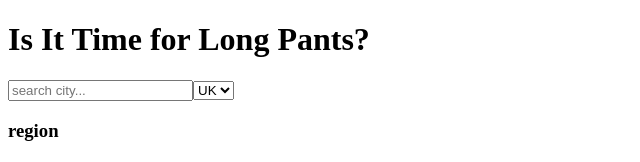
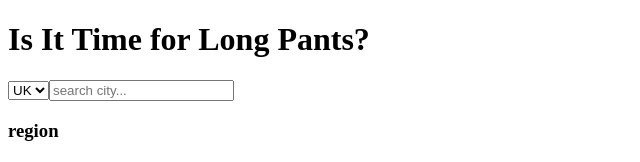
Before and after one commit to nadjaob/weather-app, a React (Create React App) app: page / in a window 1280 px wide. Shown: the top 162 px of the page, without its empty margins (0-640 px from the left). Built offline with nearby package versions, Linux system fonts and the light colour scheme; no server answers; the HTML template or start-up script is replaced by a standard one.

Commit message:
change layout

```diff
--- a/src/App.js
+++ b/src/App.js
@@ -18,12 +18,12 @@ const App = () => {
   useEffect(() => {
     const getData = async () => {
       const { data } = await axios.get(`/London,UK?key=${key}`) // * <-- replace with your endpoint
-      console.log(data.currentConditions.conditions)
+      console.log(data)
       setWeather(data.currentConditions.conditions)
       setRegion(data.address)
     }
     getData()
-  })
+  }, [])
 
   return (
     <main>
--- a/src/components/SetRegion.js
+++ b/src/components/SetRegion.js
@@ -1,10 +1,10 @@
 export default function SetRegion(){
   return (
     <div className="set-region">
-      <input type="text" placeholder="search city..." />
       <select name="Country" id="">
         <option value="UK">UK</option>
       </select>
+      <input type="text" placeholder="search city..." />
     </div>
   )
 }
```
